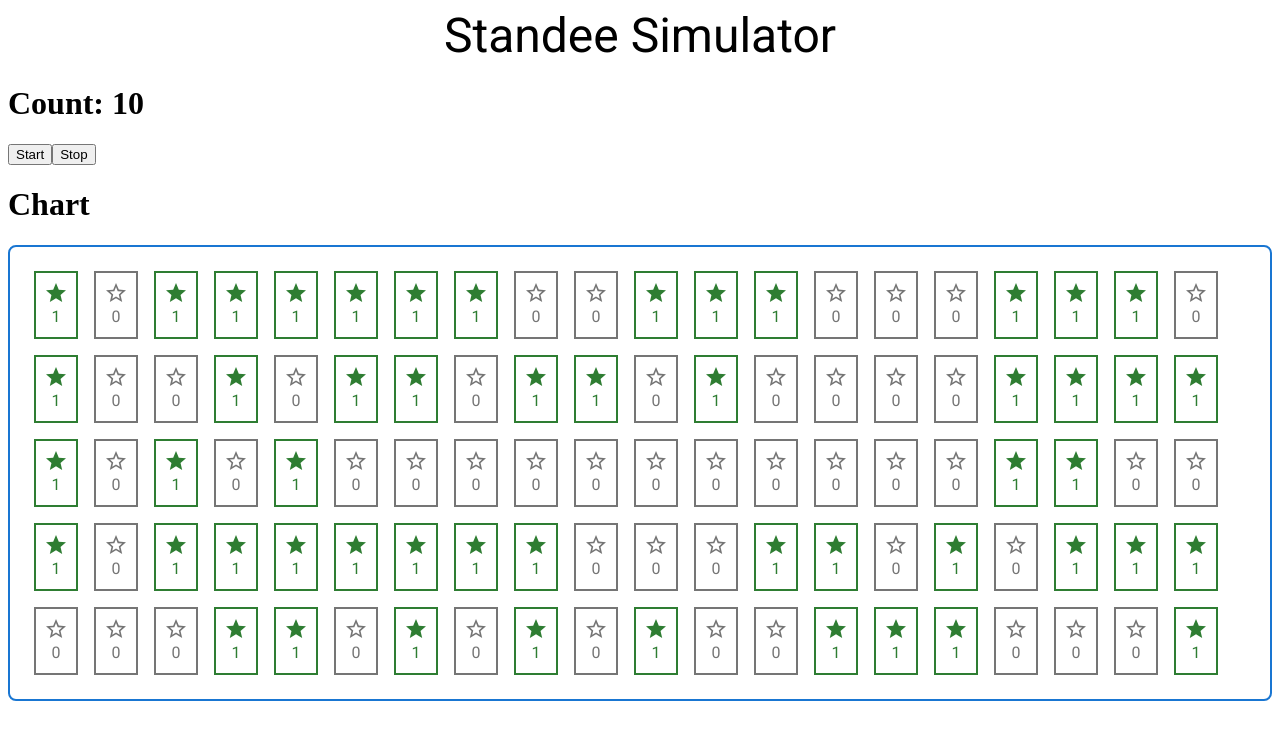
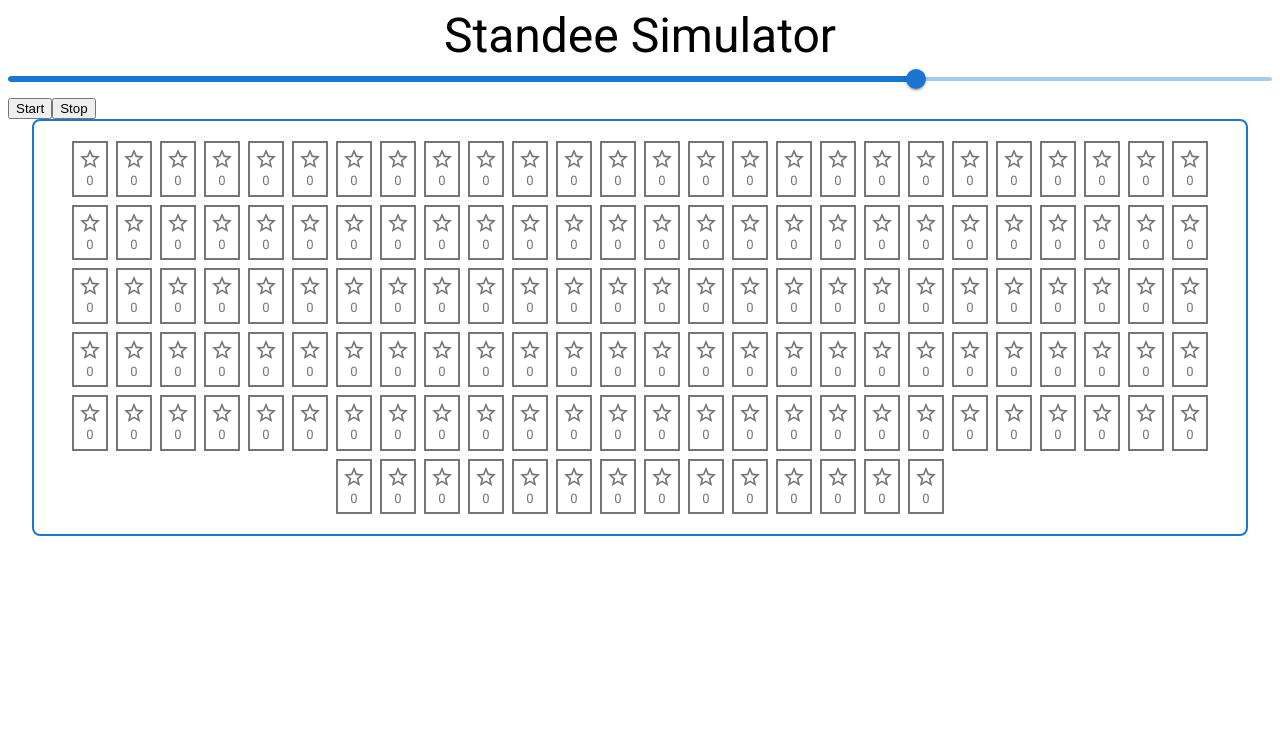
Before and after one commit to mmmaaatttttt/standee-simulator, a React (Vite) app: page / in a window 1280 px wide. Shown: the top 740 px of the page. Built offline with nearby package versions, Linux system fonts and the light colour scheme.

Commit message:
component renaming, add slider for number of sandees

```diff
--- a/src/App.tsx
+++ b/src/App.tsx
@@ -1,5 +1,5 @@
 import { Typography } from "@mui/material";
-import ChartContainer from "containers/chart-container";
+import SimulatorContainer from "containers/simulator-container";
 
 function App() {
   return (
@@ -7,7 +7,7 @@ function App() {
       <Typography variant="h3" align="center">
         Standee Simulator
       </Typography>
-      <ChartContainer />
+      <SimulatorContainer />
     </>
   );
 }
--- a/src/components/chart/chart.tsx
+++ /dev/null
@@ -1,14 +0,0 @@
-import StandeeGrid from "components/standee-grid";
-
-function Chart() {
-  return (
-    <>
-      <h1>Chart</h1>
-      <StandeeGrid
-        tallies={new Array(100).fill(0).map(x => (Math.random() > 0.5 ? 1 : 0))}
-      />
-    </>
-  );
-}
-
-export default Chart;
--- a/src/components/chart/index.tsx
+++ /dev/null
@@ -1,3 +0,0 @@
-import Chart from "./chart";
-
-export default Chart;
--- a/src/components/standee-grid/standee-grid.tsx
+++ b/src/components/standee-grid/standee-grid.tsx
@@ -9,12 +9,14 @@ function StandeeGrid({ tallies }: StandeeGridProps) {
   return (
     <Box
       sx={{
+        border: 2,
+        borderColor: "primary.main",
+        borderRadius: 2,
         display: "flex",
         flexWrap: "wrap",
+        justifyContent: "center",
         p: 2,
-        borderRadius: 2,
-        border: 2,
-        borderColor: "primary.main"
+        mx: 3,
       }}
     >
       {tallies.map((tally, idx) => (
--- a/src/components/standee/standee.tsx
+++ b/src/components/standee/standee.tsx
@@ -19,12 +19,12 @@ function Standee({ tally }: StandeeProps) {
         display: "flex",
         flexDirection: "column",
         justifyContent: "center",
-        m: 1,
-        p: 1,
+        m: 0.5,
+        p: 0.5,
       }}
     >
       <Icon sx={{ color }} />
-      <Typography paragraph sx={{ color, m: 0 }}>
+      <Typography paragraph sx={{ color, m: 0, fontSize: "small" }}>
         {tally}
       </Typography>
     </Box>
--- a/src/containers/chart-container/chart-container.tsx
+++ /dev/null
@@ -1,26 +0,0 @@
-import { useState } from "react";
-import useAnimationFrame from "../../hooks/useAnimationFrame";
-import Chart from "components/chart";
-import StandeeGrid from "components/standee-grid/standee-grid";
-
-const ChartContainer = () => {
-  const [standeeTallies, setStandeeTallies] = useState<number[]>(
-    new Array(20).fill(0)
-  );
-  const [guaranteedCost, setGuaranteedCost] = useState<number>(30);
-  const [randomCost, setRandomCost] = useState<number>(10);
-
-  const { start, stop } = useAnimationFrame(() => {
-    setRandomCost(prevCount => prevCount + 1);
-  }, 120); // 30 times per minute
-
-  return (
-    <div>
-      <h1>Count: {randomCost}</h1>
-      <button onClick={start}>Start</button>
-      <button onClick={stop}>Stop</button>
-      <Chart />
-    </div>
-  );
-};
-export default ChartContainer;
--- a/src/containers/chart-container/index.tsx
+++ /dev/null
@@ -1,3 +0,0 @@
-import ChartContainer from "./chart-container";
-
-export default ChartContainer;
--- /dev/null
+++ b/src/containers/simulator-container/index.tsx
@@ -0,0 +1,3 @@
+import SimulatorContainer from "./simulator-container";
+
+export default SimulatorContainer;
--- /dev/null
+++ b/src/containers/simulator-container/simulator-container.tsx
@@ -0,0 +1,42 @@
+import { useState, ChangeEvent } from "react";
+import useAnimationFrame from "../../hooks/useAnimationFrame";
+import StandeeGrid from "components/standee-grid/standee-grid";
+import Slider from "@mui/material/Slider";
+
+const MIN_STANDEES = 1;
+const MAX_STANDEES = 200;
+const DEFAULT_STANDEES = 144;
+
+const SimulatorContainer = () => {
+  const [standeeTallies, setStandeeTallies] = useState<number[]>(
+    new Array(DEFAULT_STANDEES).fill(0),
+  );
+  const updateStandeeTallies = (value: number) => {
+    setStandeeTallies(new Array(value).fill(0));
+  };
+  const [guaranteedCost, setGuaranteedCost] = useState<number>(30);
+  const [randomCost, setRandomCost] = useState<number>(10);
+
+  const { start, stop } = useAnimationFrame(() => {
+    setRandomCost((prevCount) => prevCount + 1);
+  }, 120); // 30 times per minute
+
+  return (
+    <div>
+      <Slider
+        aria-label="Number of Standees"
+        defaultValue={DEFAULT_STANDEES}
+        valueLabelDisplay="auto"
+        onChange={(_, value) => updateStandeeTallies(value as number)}
+        shiftStep={5}
+        step={1}
+        min={MIN_STANDEES}
+        max={MAX_STANDEES}
+      />
+      <button onClick={start}>Start</button>
+      <button onClick={stop}>Stop</button>
+      <StandeeGrid tallies={standeeTallies} />
+    </div>
+  );
+};
+export default SimulatorContainer;
```
